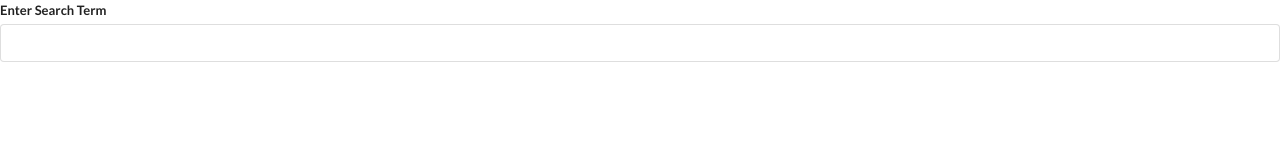
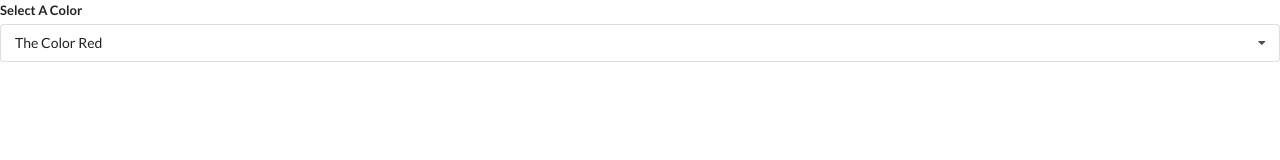
Before and after one commit to rbhogal/Udemy-react-widgets, a React (Create React App) app: page / in a window 1280 px wide. Shown: the top 160 px of the page. Built offline with nearby package versions, Linux system fonts and the light colour scheme.

Commit message:
dropdown component created

```diff
--- a/src/App.js
+++ b/src/App.js
@@ -1,8 +1,8 @@
-import React from 'react';
+import React, {useState} from 'react';
 import Accordion from './components/Accordion';
 import Search from './components/Search';
+import Dropdown from './components/Dropdown';
 
-const App = () => {
 const items = [
   {
     title: 'What is react?',
@@ -18,11 +18,31 @@ const App = () => {
   },
 ];
 
+const options = [
+  {
+    label: 'The Color Red',
+    value: 'red',
+  },
+  {
+    label: 'The Color Green',
+    value: 'green',
+  },
+  {
+    label: 'The Color Blue',
+    value: 'blue',
+  },
+];
+
+export default () => {
+  const [selected, setSelected] = useState(options[0]);
+
   return (
     <div>
-      <Search />
+      <Dropdown
+        onSelectedChange={setSelected}
+        selected={selected}
+        options={options}
+      />
     </div>
   );
 };
-
-export default App;
--- /dev/null
+++ b/src/components/Dropdown.js
@@ -0,0 +1,41 @@
+import React, { useState } from 'react';
+
+export default function Dropdown({ options, selected, onSelectedChange }) {
+  const [open, setOpen] = useState(false);
+
+  const renderedOptions = options.map(option => {
+    if (option.value === selected.value) return null;
+
+    return (
+      <div
+        onClick={() => {
+          onSelectedChange(option);
+        }}
+        key={option.value}
+        className="item"
+      >
+        {option.label}
+      </div>
+    );
+  });
+
+  return (
+    <div className="ui form">
+      <div className="field">
+        <label htmlFor="" className="label">
+          Select A Color
+        </label>
+        <div
+          onClick={() => setOpen(!open)}
+          className={`ui selection dropdown ${open ? 'visible active' : ''}`}
+        >
+          <i className="dropdown icon"></i>
+          <div className="text">{selected.label}</div>
+          <div className={`menu ${open ? `visible transition` : ''}`}>
+            {renderedOptions}
+          </div>
+        </div>
+      </div>
+    </div>
+  );
+}
```
Lines whose indentation alone changed are shown as unchanged.
